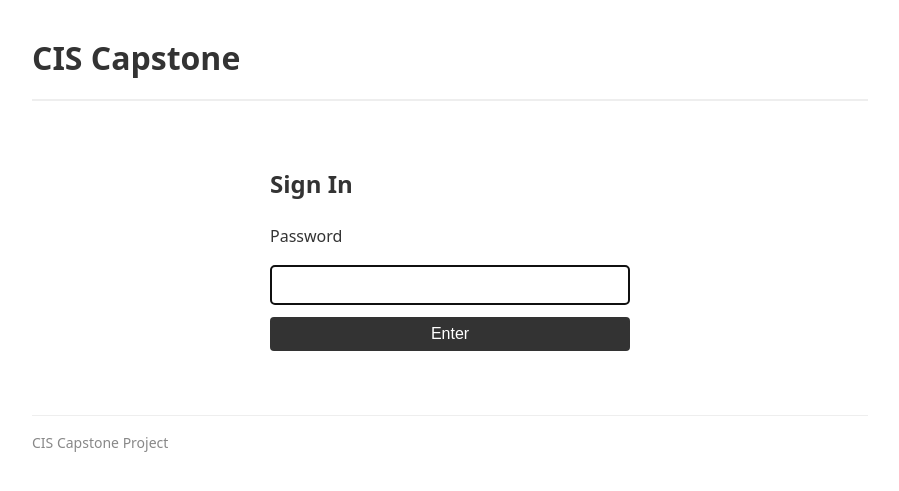
After one commit to tjbrett03/CIS-Capstone, a Flask app: page /login in a window 1280 px wide. The commit adds this page. Shown: the top 491 px of the page, without its empty margins (190-1089 px from the left). Run offline with Flask 3, Linux system fonts and the light colour scheme; parts of the project's set-up code (start-up, migrations or seed data) failed here and were passed over.

Commit message:
add auth, rate limiting, and deployment hardening
- add password-protected login page with rate limiting (5/min, 20/hr per IP)
- add logout button to interview context bar
- add CSRF protection via Flask-WTF across all state-changing requests
- add message length cap (2000 chars) and startup validation for required env vars
- move LLM model, context window, and Ollama URL to env config
- fix interview form not staying locked after JSON extraction (finally block bug)
- fix silent JSON parse failure allowing completed flag to be skipped
- remove dead CSS left over from formatted JSON display refactor
- add Docker volumes for session and interview persistence
- add host.docker.internal support for Linux Docker deployments
- update .dockerignore, .env.example, and README

```diff
--- a/app/__init__.py
+++ b/app/__init__.py
@@ -1,9 +1,12 @@
 from flask import Flask
 from flask_session import Session
 from flask_wtf.csrf import CSRFProtect
+from flask_limiter import Limiter
+from flask_limiter.util import get_remote_address
 from config import Config
 
 csrf = CSRFProtect()
+limiter = Limiter(key_func=get_remote_address)
 
 
 def create_app(config_class=Config):
@@ -17,6 +20,9 @@ def create_app(config_class=Config):
     # Attach CSRF protection — validates tokens on all state-changing requests.
     csrf.init_app(app)
 
+    # Attach rate limiter — individual limits are applied per route.
+    limiter.init_app(app)
+
     from app.routes import main
     app.register_blueprint(main)
 
--- a/app/routes.py
+++ b/app/routes.py
@@ -1,9 +1,11 @@
+import hmac
 import json
 import os
 import requests
-from flask import Blueprint, render_template, request, jsonify, abort, session, redirect, url_for, current_app
+from flask import Blueprint, render_template, request, jsonify, abort, session, redirect, url_for, current_app, flash
 from config.goals import GOALS
 from config.audiences import AUDIENCES
+from app import limiter
 
 INTERVIEWS_DIR = os.path.join(os.path.dirname(__file__), "..", "interviews")
 _PROMPT_PATH = os.path.join(os.path.dirname(__file__), "..", "config", "system_prompt.txt")
@@ -21,6 +23,37 @@ def save_extraction(session_id, payload):
         json.dump(payload, f, indent=2, ensure_ascii=False)
 
 main = Blueprint("main", __name__)
+
+
+@main.before_request
+def require_auth():
+    # Allow login/logout through without authentication.
+    if request.endpoint in ("main.login", "main.logout"):
+        return
+    if not session.get("authenticated"):
+        return redirect(url_for("main.login"))
+
+
+@main.route("/login", methods=["GET", "POST"])
+@limiter.limit("5 per minute; 20 per hour", methods=["POST"])
+def login():
+    if session.get("authenticated"):
+        return redirect(url_for("main.index"))
+    error = None
+    if request.method == "POST":
+        password = request.form.get("password", "")
+        expected = current_app.config["APP_PASSWORD"]
+        if hmac.compare_digest(password.encode(), expected.encode()):
+            session["authenticated"] = True
+            return redirect(url_for("main.index"))
+        error = "Incorrect password."
+    return render_template("login.html", error=error)
+
+
+@main.route("/logout")
+def logout():
+    session.clear()
+    return redirect(url_for("main.login"))
 
 
 @main.route("/")
--- a/app/static/css/style.css
+++ b/app/static/css/style.css
@@ -191,6 +191,32 @@ button:disabled {
 }
 
 
+/* --- Login form --- */
+.login-form {
+    max-width: 360px;
+    margin: 4rem auto;
+    display: flex;
+    flex-direction: column;
+    gap: 0.75rem;
+}
+
+.login-form h2 {
+    margin-bottom: 0.5rem;
+}
+
+.login-form input[type="password"] {
+    padding: 0.5rem 0.75rem;
+    border: 1px solid #ccc;
+    border-radius: 4px;
+    font-size: 1rem;
+    font-family: inherit;
+}
+
+.login-error {
+    color: #c00;
+    font-size: 0.9rem;
+}
+
 /* --- Chat form --- */
 .chat-form {
     display: flex;
--- a/app/templates/index.html
+++ b/app/templates/index.html
@@ -11,6 +11,7 @@
         <h1>CIS Capstone</h1>
         <nav>
             <a href="/">Home</a>
+            <a href="{{ url_for('main.logout') }}">Sign out</a>
         </nav>
     </header>
 
--- a/app/templates/interview.html
+++ b/app/templates/interview.html
@@ -23,6 +23,7 @@
             <a href="/export" class="btn-debug-export">Export Conversation</a>
             {% endif %}
             <a href="/restart" class="btn-restart">Start Over</a>
+            <a href="{{ url_for('main.logout') }}" class="btn-restart">Sign Out</a>
         </div>
 
         <div id="chat-log" class="chat-log">
--- /dev/null
+++ b/app/templates/login.html
@@ -0,0 +1,32 @@
+<!DOCTYPE html>
+<html lang="en">
+<head>
+    <meta charset="UTF-8">
+    <meta name="viewport" content="width=device-width, initial-scale=1.0">
+    <title>Sign In — CIS Capstone</title>
+    <link rel="stylesheet" href="{{ url_for('static', filename='css/style.css') }}">
+    <meta name="csrf-token" content="{{ csrf_token() }}">
+</head>
+<body>
+    <header>
+        <h1>CIS Capstone</h1>
+    </header>
+
+    <main>
+        <form class="login-form" method="POST" action="{{ url_for('main.login') }}">
+            <input type="hidden" name="csrf_token" value="{{ csrf_token() }}">
+            <h2>Sign In</h2>
+            {% if error %}
+            <p class="login-error">{{ error }}</p>
+            {% endif %}
+            <label for="password">Password</label>
+            <input type="password" id="password" name="password" autofocus required>
+            <button type="submit">Enter</button>
+        </form>
+    </main>
+
+    <footer>
+        <p>CIS Capstone Project</p>
+    </footer>
+</body>
+</html>
--- a/config/__init__.py
+++ b/config/__init__.py
@@ -36,3 +36,8 @@ class Config:
 
     # Sampling temperature. Lower = more deterministic, higher = more creative.
     LLM_TEMPERATURE = float(os.environ.get("LLM_TEMPERATURE", "0.2"))
+
+    # Password required to access the app. Must be set in .env.
+    APP_PASSWORD = os.environ.get("APP_PASSWORD")
+    if not APP_PASSWORD:
+        raise RuntimeError("APP_PASSWORD is not set. Add it to your .env file.")
--- a/requirements.txt
+++ b/requirements.txt
@@ -4,3 +4,4 @@ gunicorn>=22.0
 requests>=2.32
 Flask-Session>=0.8
 Flask-WTF>=1.2
+flask-limiter>=3.5
```
Also changed, not shown: 1 other file.
